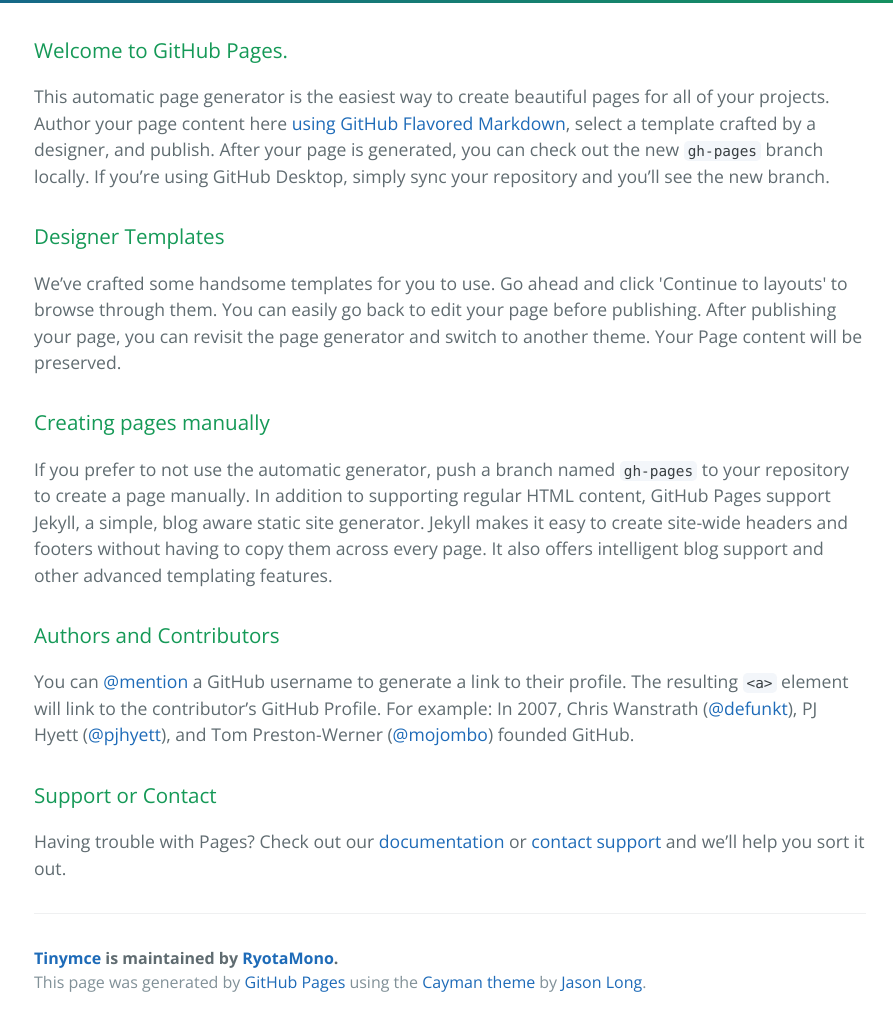
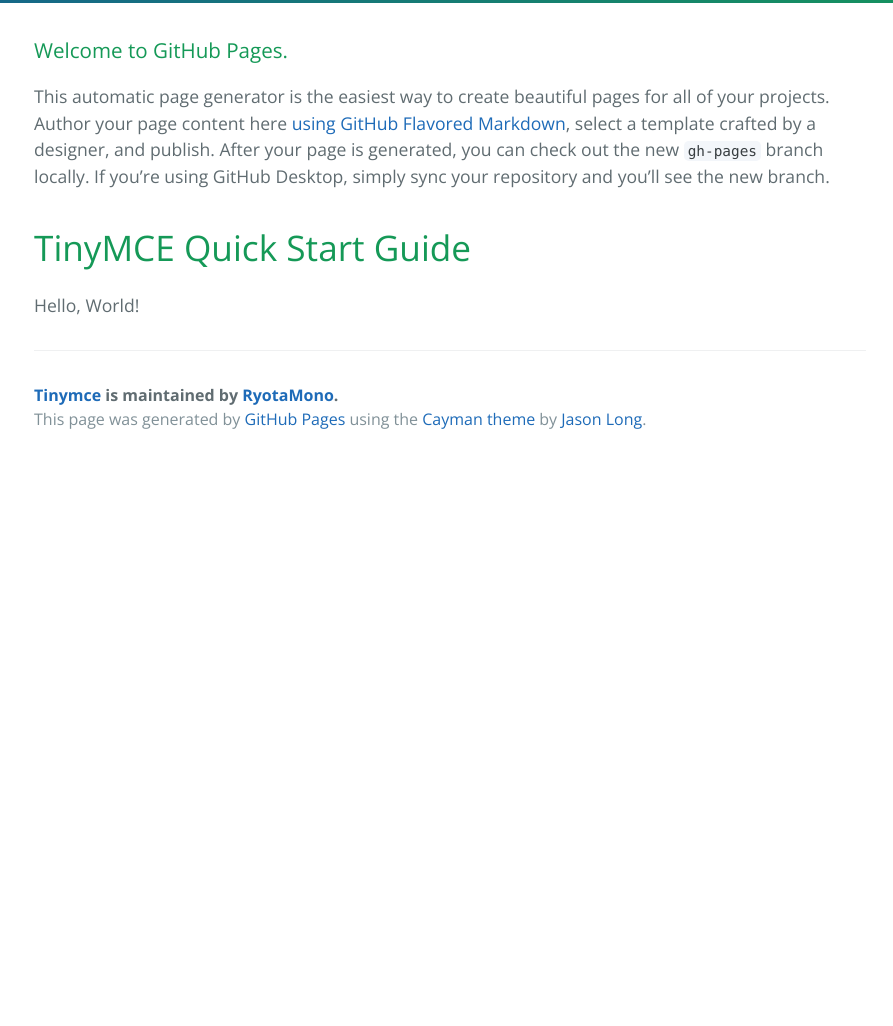
Before and after one commit to RyotaMono/TinyMCE, a plain HTML site: page index.html in a window 1280 px wide. Shown: the part 333-1359 px from the top of the page, without its empty margins (190-1083 px from the left). After the commit the page ends 800 px from the top, so only its background shows below. Drawn offline with nearby package versions, Linux system fonts and the light colour scheme.

```diff
--- a/index.html
+++ b/index.html
@@ -24,25 +24,23 @@
 
 <p>This automatic page generator is the easiest way to create beautiful pages for all of your projects. Author your page content here <a href="https://guides.github.com/features/mastering-markdown/">using GitHub Flavored Markdown</a>, select a template crafted by a designer, and publish. After your page is generated, you can check out the new <code>gh-pages</code> branch locally. If you’re using GitHub Desktop, simply sync your repository and you’ll see the new branch.</p>
 
-<h3>
-<a id="designer-templates" class="anchor" href="#designer-templates" aria-hidden="true"><span aria-hidden="true" class="octicon octicon-link"></span></a>Designer Templates</h3>
+<p></p>
 
-<p>We’ve crafted some handsome templates for you to use. Go ahead and click 'Continue to layouts' to browse through them. You can easily go back to edit your page before publishing. After publishing your page, you can revisit the page generator and switch to another theme. Your Page content will be preserved.</p>
+<p></p>
 
-<h3>
-<a id="creating-pages-manually" class="anchor" href="#creating-pages-manually" aria-hidden="true"><span aria-hidden="true" class="octicon octicon-link"></span></a>Creating pages manually</h3>
 
-<p>If you prefer to not use the automatic generator, push a branch named <code>gh-pages</code> to your repository to create a page manually. In addition to supporting regular HTML content, GitHub Pages support Jekyll, a simple, blog aware static site generator. Jekyll makes it easy to create site-wide headers and footers without having to copy them across every page. It also offers intelligent blog support and other advanced templating features.</p>
 
-<h3>
-<a id="authors-and-contributors" class="anchor" href="#authors-and-contributors" aria-hidden="true"><span aria-hidden="true" class="octicon octicon-link"></span></a>Authors and Contributors</h3>
 
-<p>You can <a href="https://help.github.com/articles/basic-writing-and-formatting-syntax/#mentioning-users-and-teams" class="user-mention">@mention</a> a GitHub username to generate a link to their profile. The resulting <code>&lt;a&gt;</code> element will link to the contributor’s GitHub Profile. For example: In 2007, Chris Wanstrath (<a href="https://github.com/defunkt" class="user-mention">@defunkt</a>), PJ Hyett (<a href="https://github.com/pjhyett" class="user-mention">@pjhyett</a>), and Tom Preston-Werner (<a href="https://github.com/mojombo" class="user-mention">@mojombo</a>) founded GitHub.</p>
+<p></p>
 
-<h3>
-<a id="support-or-contact" class="anchor" href="#support-or-contact" aria-hidden="true"><span aria-hidden="true" class="octicon octicon-link"></span></a>Support or Contact</h3>
+<h1>
+<a id="tinymce-quick-start-guide" class="anchor" href="#tinymce-quick-start-guide" aria-hidden="true"><span aria-hidden="true" class="octicon octicon-link"></span></a>TinyMCE Quick Start Guide</h1>
 
-<p>Having trouble with Pages? Check out our <a href="https://help.github.com/pages">documentation</a> or <a href="https://github.com/contact">contact support</a> and we’ll help you sort it out.</p>
+<p></p>
+    Hello, World!
+
+
+
 
       <footer class="site-footer">
         <span class="site-footer-owner"><a href="https://github.com/RyotaMono/TinyMCE">Tinymce</a> is maintained by <a href="https://github.com/RyotaMono">RyotaMono</a>.</span>
```
Also changed, not shown: params.json (+1 -1 lines).
